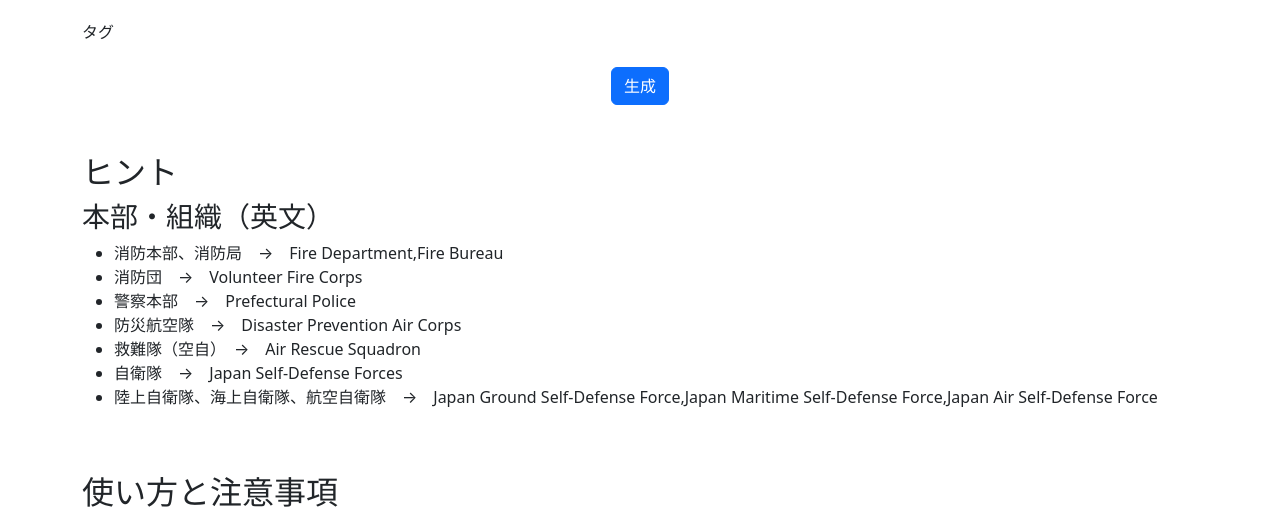
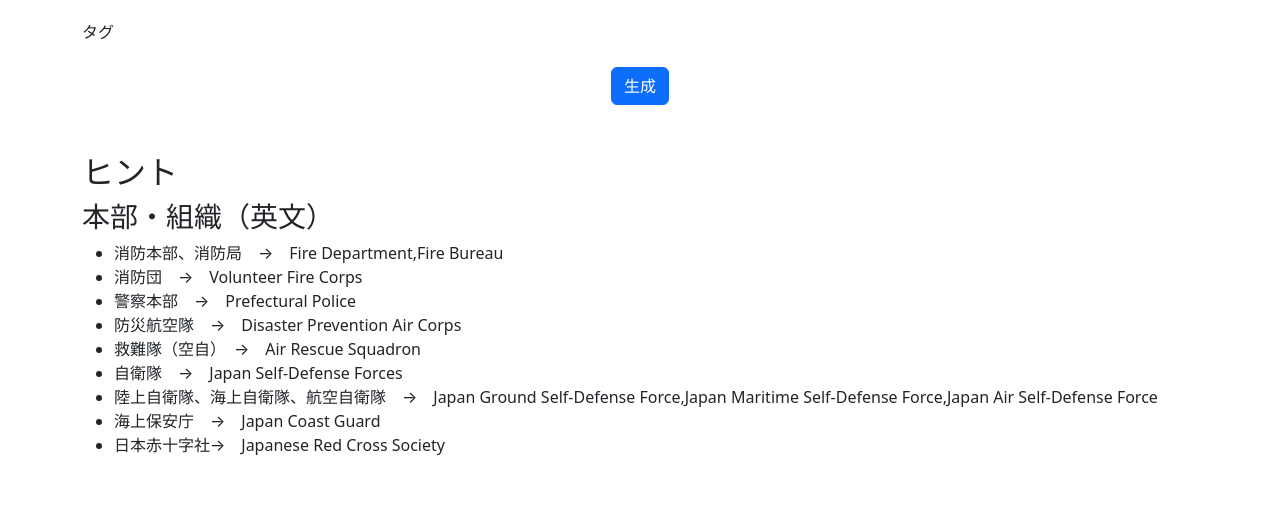
Before and after one commit to redretriever/my-tools, a plain HTML site: page youtube-tag/index.html in a window 1280 px wide. Shown: the part 1705-2222 px from the top of the page. Drawn offline with nearby package versions, Linux system fonts and the light colour scheme.

Commit message:
20240814 修正

```diff
--- a/youtube-tag/index.html
+++ b/youtube-tag/index.html
@@ -74,6 +74,8 @@
 					<li>救難隊（空自）　→　Air Rescue Squadron</li>
 					<li>自衛隊　→　Japan Self-Defense Forces</li>
 					<li>陸上自衛隊、海上自衛隊、航空自衛隊　→　Japan Ground Self-Defense Force,Japan Maritime Self-Defense Force,Japan Air Self-Defense Force</li>
+					<li>海上保安庁　→　Japan Coast Guard</li>
+					<li>日本赤十字社→　Japanese Red Cross Society</li>
 				</ul>
 			</div>
 			<div class="py-4">
```
